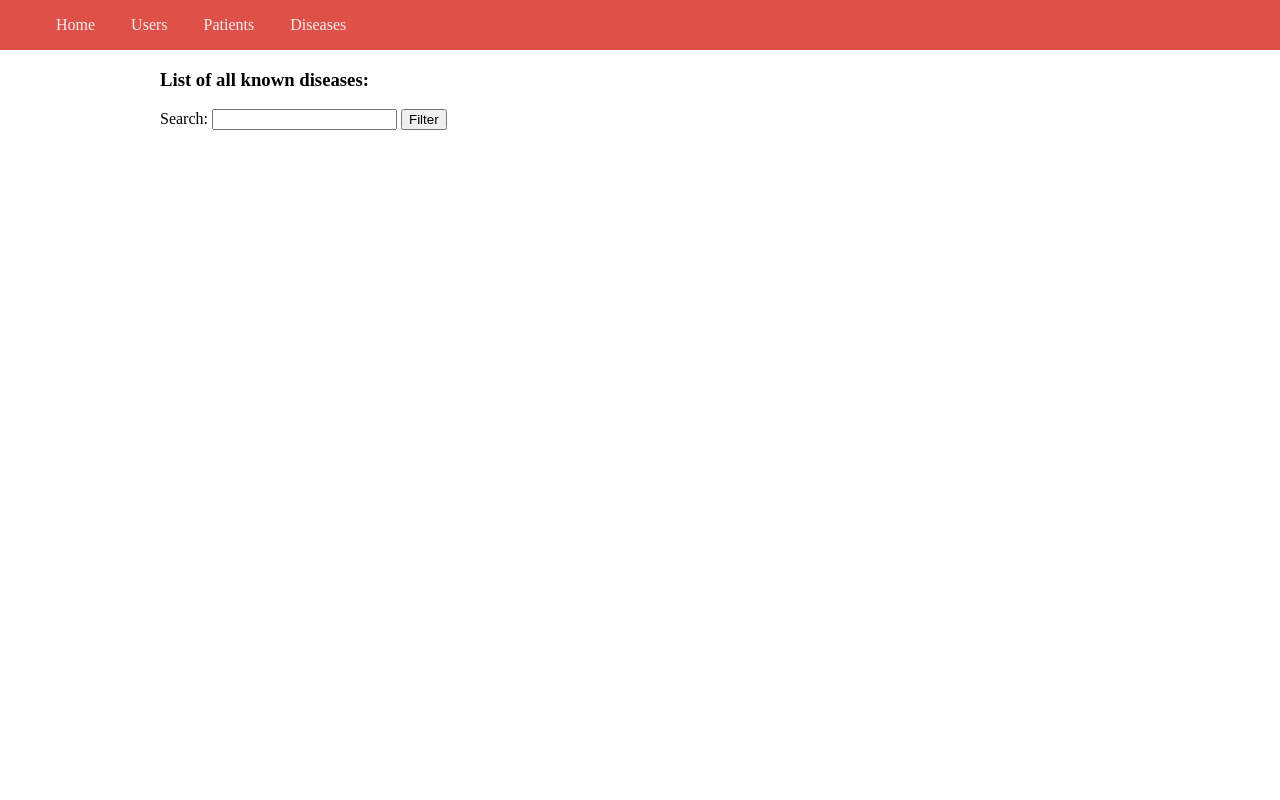
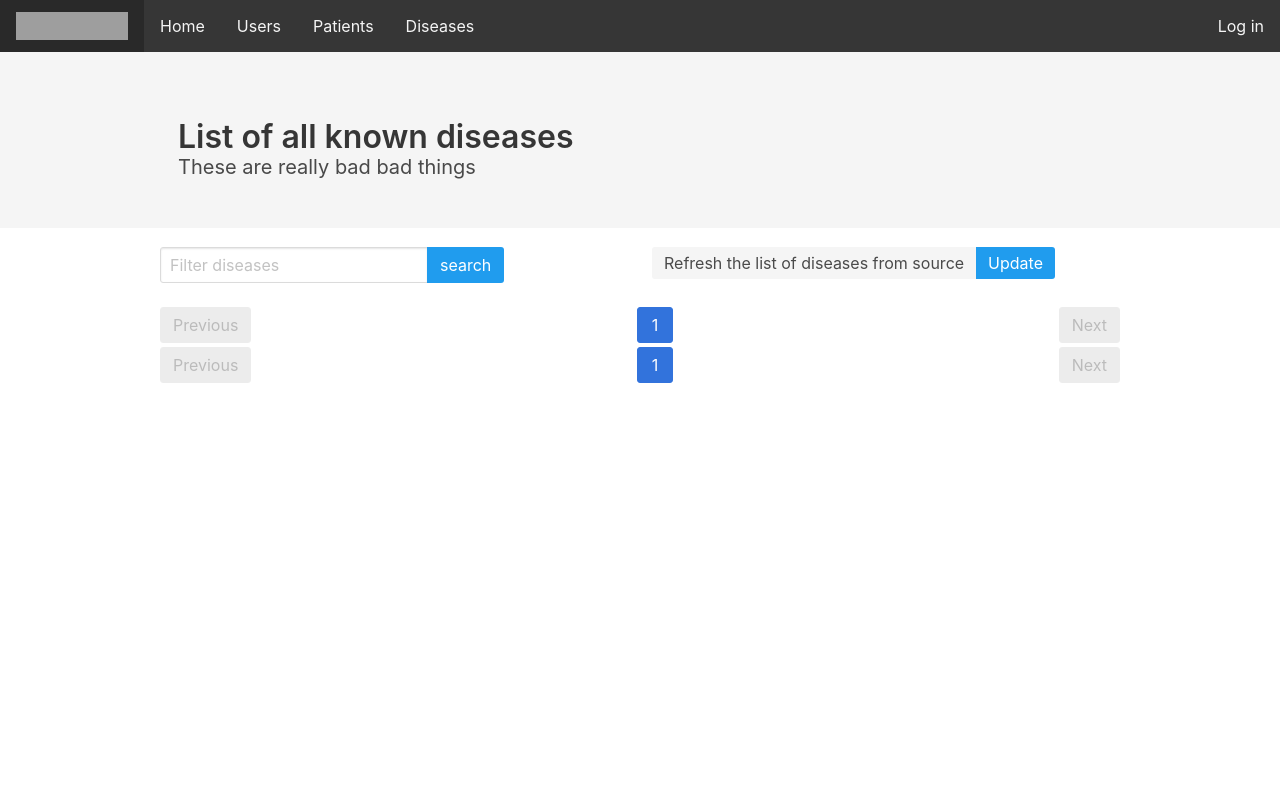
Before and after one commit to sylann/nursequest, a Flask app: page /diseases in a window 1280 px wide. Run offline with Flask 2, Linux system fonts and the light colour scheme; data that the repository does not hold is empty; grey boxes are pictures that could not be loaded.

Commit message:
Add static files handling, add data handling in templates, add bulma styling in the views

```diff
--- a/app/__init__.py
+++ b/app/__init__.py
@@ -8,7 +8,7 @@ from app.models import db
 basedir = os.path.abspath(os.path.dirname(__file__))
 database_path = os.path.join(basedir, '..', 'nursequest.db')
 
-app = Flask(__name__)
+app = Flask(__name__, static_url_path='/static')
 app.config['SQLALCHEMY_DATABASE_URI'] = 'sqlite:///' + database_path
 app.config['SQLALCHEMY_TRACK_MODIFICATIONS'] = False
 db.init_app(app)
--- /dev/null
+++ b/app/static/css/main.css
@@ -0,0 +1,16 @@
+html,
+body {
+    margin: 0;
+    padding: 0;
+    width: 100%;
+}
+.container {
+    width: 75%;
+    margin: auto;
+    margin-top: 1.2rem;
+}
+
+.tile.compact {
+    padding: .4rem;
+    line-height: .4;
+}
--- a/app/templates/_base.html
+++ b/app/templates/_base.html
@@ -5,37 +5,12 @@
     <meta name="viewport"
           content="width=device-width, user-scalable=no, initial-scale=1.0, maximum-scale=1.0, minimum-scale=1.0">
     <meta http-equiv="X-UA-Compatible" content="ie=edge">
+
     <title>Diseases</title>
-    <style>
-        html,
-        body {
-            margin: 0;
-            padding: 0;
-            width: 100%;
-            position: fixed;
-            top: 0; bottom: 0; left: 0; right: 0;
-        }
-        .navbar {
-            margin: 0;
-            background: #de5149;
-        }
-        .navbar > li:hover {
-            background: #a53d36;
-        }
-        .navbar > li {
-            list-style: none;
-            display: inline-block;
-            padding: 1em;
-        }
-        .navbar > li > a {
-            color: #eee;
-            text-decoration: none;
-        }
-        .container {
-            width: 75%;
-            margin: auto;
-        }
-    </style>
+
+    <link rel="stylesheet" href="static/css/font-awesome.min.css">
+    <link rel="stylesheet" href="static/css/bulma.css">
+    <link rel="stylesheet" href="static/css/main.css">
 </head>
 <body>
     {% include '_navbar.html' %}
--- a/app/templates/_navbar.html
+++ b/app/templates/_navbar.html
@@ -1,6 +1,26 @@
-<ul class="navbar">
-    <li><a href="{{ url_for('index') }}">Home</a></li>
-    <li><a href="{{ url_for('get_users') }}">Users</a></li>
-    <li><a href="{{ url_for('get_patients') }}">Patients</a></li>
-    <li><a href="{{ url_for('get_diseases') }}">Diseases</a></li>
-</ul>
+<nav class="navbar is-dark">
+    <div class="navbar-brand">
+      <a class="navbar-item" href="https://bulma.io">
+        <img src="https://bulma.io/images/bulma-logo.png" alt="Bulma: a modern CSS framework based on Flexbox" width="112" height="28">
+      </a>
+
+      <button class="button navbar-burger">
+        <span></span>
+        <span></span>
+        <span></span>
+      </button>
+    </div>
+
+    <div class="navbar-menu">
+        <div class="navbar-start">
+            <a href="{{ url_for('index') }}" class="navbar-item">Home</a>
+            <a href="{{ url_for('get_users') }}" class="navbar-item">Users</a>
+            <a href="{{ url_for('get_patients') }}" class="navbar-item">Patients</a>
+            <a href="{{ url_for('get_diseases') }}" class="navbar-item">Diseases</a>
+        </div>
+
+        <div class="navbar-end">
+            <a href="{{ url_for('login') }}" class="navbar-item">Log in</a>
+        </div>
+    </div>
+  </nav>
--- /dev/null
+++ b/app/templates/_pagination.html
@@ -0,0 +1,47 @@
+
+<nav class="pagination is-centered" role="navigation" aria-label="pagination">
+    {% if data.has_prev %}
+        <a href="{{ url_for(current_route, page=data.prev_num) }}" class="pagination-previous">Previous</a>
+    {% else %}
+        <a class="pagination-previous" title="No previous page" disabled>Previous</a>
+    {% endif %}
+
+    {% if data.has_next %}
+        <a href="{{ url_for(current_route, page=data.next_num) }}" class="pagination-next">Next</a>
+    {% else %}
+        <a class="pagination-next" title="No next page" disabled>Next</a>
+    {% endif %}
+
+    <ul class="pagination-list">
+        {% if data.prev_num and data.prev_num > 1 %}
+            <li><a href="{{ url_for(current_route) }}" class="pagination-link" aria-label="Goto page 1">1</a> </li>
+            <li><span class="pagination-ellipsis">&hellip;</span> </li>
+        {% endif %}
+        {% if data.has_prev %}
+            <li><a href="{{ url_for(current_route, page=data.prev_num) }}" class="pagination-link"
+                   aria-label="Goto page {{ data.prev_num }}">
+                {{ data.prev_num }}
+            </a></li>
+        {% endif %}
+
+        <li><a href="{{ url_for(current_route, page=data.page) }}" class="pagination-link is-current"
+               aria-label="Page {{ data.page }}" aria-current="page">
+            {{ data.page }}
+        </a></li>
+
+        {% if data.has_next %}
+            <li><a href="{{ url_for(current_route, page=data.next_num) }}" class="pagination-link"
+                   aria-label="Goto page {{ data.next_num }}">
+                {{ data.next_num }}
+            </a></li>
+        {% endif %}
+        {% if data.next_num and data.next_num < data.pages %}
+            <li><span class="pagination-ellipsis">&hellip;</span> </li>
+            <li><a
+                href="{{ url_for(current_route, page=data.pages) }}"
+                class="pagination-link"
+                aria-label="Goto page {{ data.pages }}"
+            > {{ data.pages }} </a></li>
+        {% endif %}
+    </ul>
+</nav>
--- /dev/null
+++ b/app/templates/_title.html
@@ -0,0 +1,8 @@
+<section class="hero is-light">
+    <div class="hero-body">
+        <div class="container">
+            <h1 class="title"> {{ title }} </h1>
+            <h2 class="subtitle"> {{ subtitle }} </h2>
+        </div>
+    </div>
+</section>
--- a/app/templates/diseases.html
+++ b/app/templates/diseases.html
@@ -1,19 +1,39 @@
 {% extends '_base.html' %}
 
 {% block content %}
+    {% include '_title.html' %}
     <div class="container">
-        <h3>List of all known diseases:</h3>
-        <form action="{{ url_for('get_diseases') }}" method="get">
-            <label for="search">
-                Search:
-                <input type="text" name="search" id="search" value="">
-            </label>
-            <input type="submit" value="Filter">
-        </form>
-        <ul>
-            {% for disease in diseases %}
-                <li><a href="{{ disease.link }}"> {{ disease.name }} </a></li>
+        <section class="columns">
+            <div class="column">
+                <form action="{{ url_for('get_diseases') }}" method="get">
+                    <div class="field has-addons">
+                        <div class="control">
+                            <input type="text" class="input" name="search" placeholder="Filter diseases" value="{{ searched }}">
+                        </div>
+                        <div class="control">
+                            <input type="submit" class="button is-info" value="search" />
+                        </div>
+                    </div>
+                </form>
+            </div>
+            <div class="column">
+                <div class="tags has-addons">
+                    <span class="tag is-medium">Refresh the list of diseases from source</span>
+                    <!-- <span class="tag is-info">Update</span> -->
+                    <a href="{{ url_for('refresh_diseases') }}" class="tag is-info is-medium">Update</a>
+                </div>
+            </div>
+        </section>
+
+        <section class="item-container">
+            {% include '_pagination.html' %}
+            {% for disease in data.items %}
+                <ul class="tile is-ancestor">
+                    <li class="tile is-parent compact"><a href="{{ disease.link }}" class="tile is-child box">{{ disease.name }}</a></li>
+                </ul>
             {% endfor %}
-        </ul>
+            {% include '_pagination.html' %}
+        </section>
+
     </div>
 {% endblock %}
--- a/app/views/diseases.py
+++ b/app/views/diseases.py
@@ -9,11 +9,19 @@ from app.utils import get_all_diseases
 @app.route('/diseases')
 def get_diseases():
     q = Disease.query
-    searched = request.args.get('search')
-    if searched is not None:
+    page = request.args.get('page', default=1, type=int)
+    searched = request.args.get('search', default='')
+    if searched:
         q = q.filter(Disease.name.ilike('%' + searched + '%'))
-    diseases = q.all()
-    return render_template('diseases.html', diseases=diseases)
+    diseases = q.paginate(page, 10, False)
+    return render_template(
+        'diseases.html',
+        current_route='get_diseases',
+        title='List of all known diseases',
+        subtitle='These are really bad bad things',
+        data=diseases,
+        searched=searched
+    )
 
 
 @app.route('/diseases/update')
@@ -26,7 +34,8 @@ def refresh_diseases():
         db.session.add(new_disease)
     try:
         db.session.commit()
+        return redirect(url_for('get_diseases'))
     except IntegrityError as err:
         app.logger.error(err.args[0])
         db.session.rollback()
-    return redirect(url_for('get_diseases'))
+        return jsonify({ 'error': err })
```
Also changed, not shown: app/templates/_error.html (added, +9 -0 lines), app/templates/home.html (added, +34 -0 lines), app/templates/index.html (deleted, +0 -12 lines), app/templates/login.html (added, +11 -0 lines), app/templates/patients.html (+33 -10 lines), app/templates/users.html (+30 -10 lines), app/views/__init__.py (+17 -1 lines), app/views/patients.py (+10 -3 lines), app/views/users.py (+15 -3 lines).
